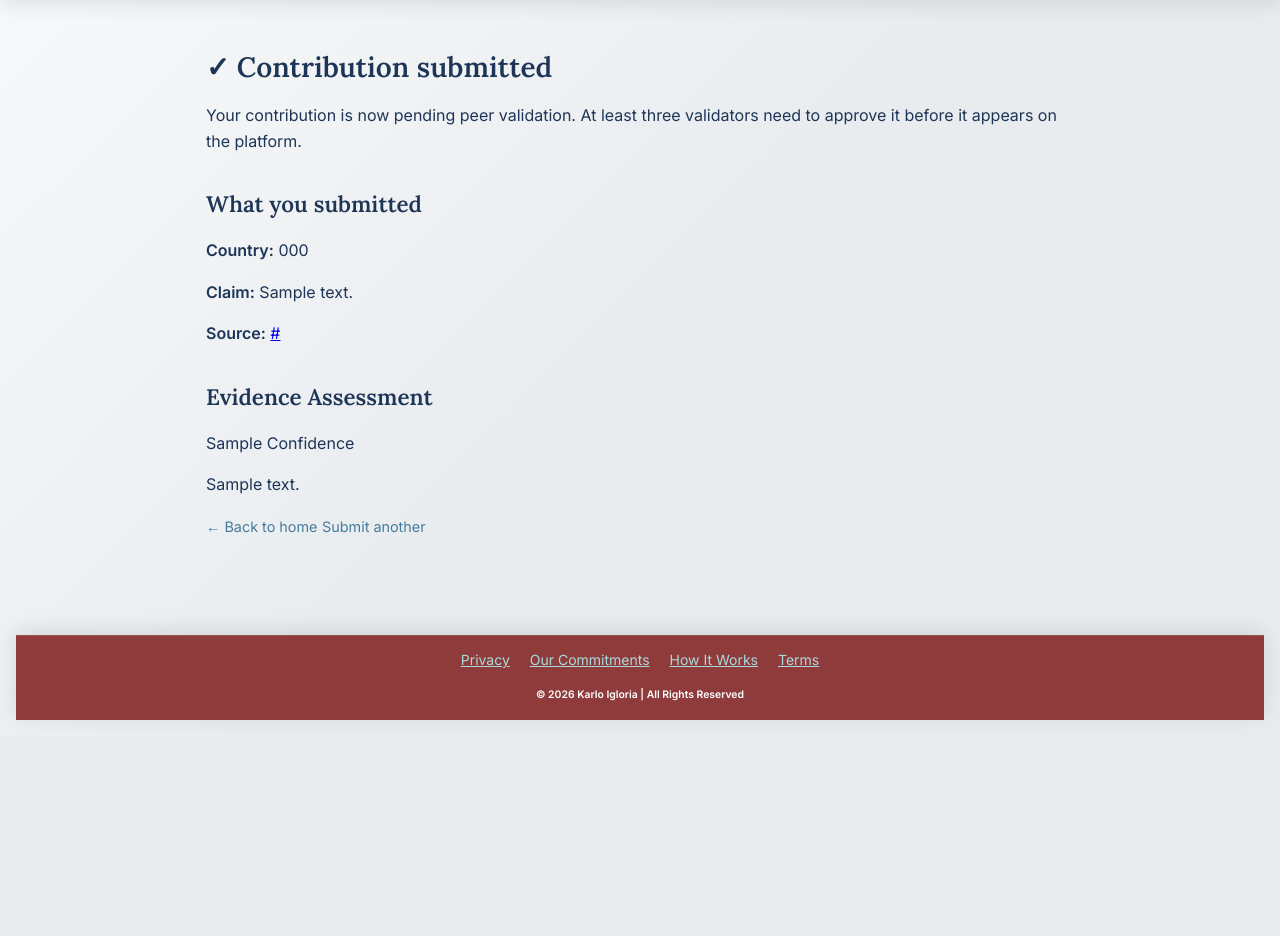
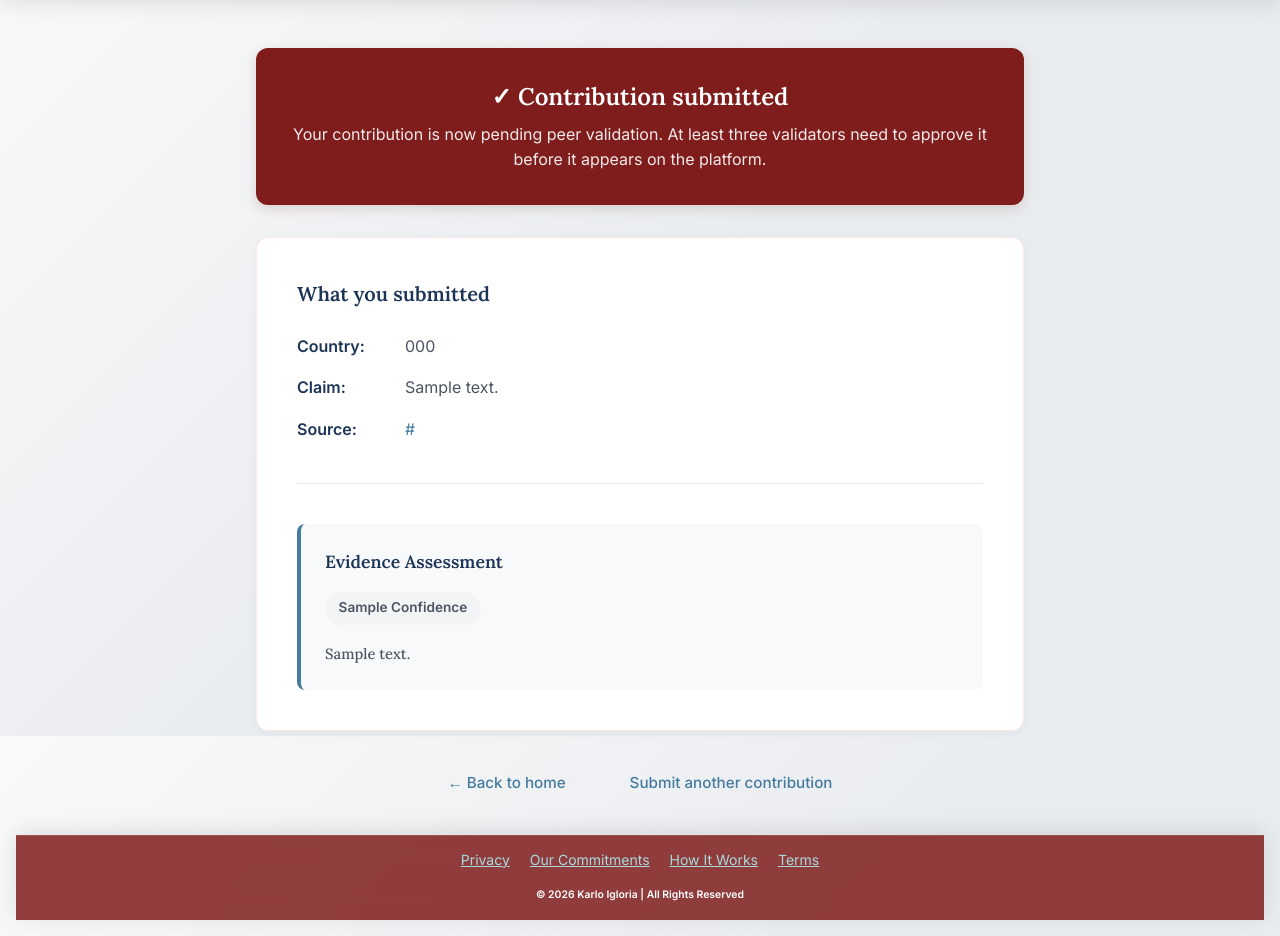
Before and after one commit to Karlo-I/conviction, a Flask app: page /contribute/confirm/1 in a window 1280 px wide. Shown: the part 64-1000 px from the top of the page. Before the commit the page ends 784 px from the top, so only its background shows below. Run offline with Flask 3, Linux system fonts and the light colour scheme; the visitor is signed in with stand-in values (Sample User, id 1); a database or web service that is not in the repository returns one stand-in record (values such as "Sample title"); some libraries are stand-ins or nearby versions.

Commit message:
more refactoring

```diff
--- a/routes_quiz.py
+++ b/routes_quiz.py
@@ -22,7 +22,7 @@ def quiz_route():
     retake_days = int(models.get_config(db, 'quiz_retake_days') or 90)
     if not models.can_retake_quiz(db, user_id, retake_days=retake_days):
         flash(f'You can retake the quiz every {retake_days} days.', 'error')
-        return redirect(url_for('index'))
+        return redirect(url_for('main.index'))
 
     if request.method == 'POST':
         responses = {q['id']: request.form.get(q['id']) for q in quiz.get_questions()}
--- a/static/css/styles.css
+++ b/static/css/styles.css
@@ -1414,7 +1414,7 @@ button,
 }
 
 /* ============================================================
-   15. LENS PAGE - ISSUE CARDS & RELATED FORCES
+   16. LENS PAGE - ISSUE CARDS & RELATED FORCES
    ============================================================ */
 
 /* Main Lens Container */
@@ -1531,7 +1531,7 @@ button,
 }
 
 /* ==========================================
-   RELATED FORCES SECTION - Distinct & Clear
+   17. RELATED FORCES SECTION - Distinct & Clear
    ========================================== */
 /* Related Forces Outer Container - Match Forces Page */
 .related-forces {
@@ -1599,3 +1599,190 @@ button,
         padding: 1.5rem;
     }
 }
+
+/* ============================================================
+   18. CONFIRMATION PAGE LAYOUT
+   ============================================================ */
+   .confirm-page {
+    max-width: 800px;
+    margin: 0 auto;
+    padding: 0 1rem;
+}
+
+/* Success Banner */
+.success-banner {
+    background: var(--color-burgundy);
+    color: #ffffff;
+    padding: 2rem;
+    border-radius: 12px;
+    margin-bottom: 2rem;
+    text-align: center;
+    box-shadow: 0 4px 12px rgba(127, 29, 29, 0.15);
+}
+
+.success-banner h1 {
+    color: #ffffff;
+    margin: 0 0 0.5rem 0;
+    font-size: 1.5rem;
+}
+
+.success-banner p {
+    color: rgba(255, 255, 255, 0.9);
+    margin: 0;
+    font-size: 1rem;
+}
+
+/* Digest Card */
+.contribution-digest {
+    background: #ffffff;
+    border: 1px solid rgba(254, 205, 211, 0.5);
+    border-radius: 12px;
+    padding: 2.5rem;
+    box-shadow: 0 2px 8px rgba(0, 0, 0, 0.04);
+    margin-bottom: 2rem;
+}
+
+.digest-section {
+    margin-bottom: 2.5rem;
+    padding-bottom: 2.5rem;
+    border-bottom: 1px solid #e9ecef;
+}
+
+.digest-section:last-of-type {
+    margin-bottom: 0;
+    padding-bottom: 0;
+    border-bottom: none;
+}
+
+.digest-section h2 {
+    margin-top: 0;
+    margin-bottom: 1.5rem;
+    color: var(--color-text-primary);
+    font-size: 1.25rem;
+}
+
+/* Aligned Detail Rows */
+.digest-details {
+    display: flex;
+    flex-direction: column;
+    gap: 1rem;
+}
+
+.detail-row {
+    display: flex;
+    flex-wrap: wrap;
+    gap: 0.5rem;
+    line-height: 1.6;
+}
+
+.detail-label {
+    font-weight: 600;
+    color: var(--color-text-primary);
+    min-width: 100px; /* Ensures all labels align perfectly */
+}
+
+.detail-value {
+    color: var(--color-text-secondary);
+    flex: 1;
+}
+
+.source-link {
+    color: #457b9d;
+    word-break: break-all;
+    text-decoration: none;
+    border-bottom: 1px solid transparent;
+    transition: border-color 0.2s ease;
+}
+
+.source-link:hover {
+    border-bottom-color: #457b9d;
+}
+
+/* Evidence Section */
+.evidence-section {
+    background: #f8f9fa;
+    padding: 1.5rem;
+    border-radius: 8px;
+    border-left: 4px solid #457b9d;
+}
+
+.evidence-section h2 {
+    margin-top: 0;
+    margin-bottom: 1rem;
+    font-size: 1.1rem;
+    color: var(--color-text-primary);
+}
+
+.confidence-badge {
+    display: inline-block;
+    padding: 0.35rem 0.85rem;
+    border-radius: 20px;
+    font-size: 0.85rem;
+    font-weight: 600;
+    margin-bottom: 1rem;
+    text-transform: capitalize;
+}
+
+.confidence-badge.strong { background: #d1fae5; color: #065f46; }
+.confidence-badge.partial { background: #fef3c7; color: #92400e; }
+.confidence-badge.weak { background: #fee2e2; color: #991b1b; }
+.confidence-badge.none { background: #f3f4f6; color: #4b5563; }
+
+.evidence-summary {
+    margin: 0;
+    line-height: 1.7;
+    font-family: 'Lora', serif;
+    font-size: .92rem;
+    color: var(--color-text-secondary);
+}
+
+.evidence-loading {
+    margin: 0;
+    color: var(--color-text-secondary);
+    font-style: italic;
+}
+
+/* Action Links */
+.confirm-actions {
+    display: flex;
+    justify-content: center;
+    gap: 2rem;
+    margin-top: 2rem;
+}
+
+.action-link {
+    font-size: 0.95rem;
+    color: #457b9d;
+    text-decoration: none;
+    font-weight: 500;
+    padding: 0.5rem 1rem;
+    border-radius: 6px;
+    transition: all 0.2s ease;
+}
+
+.action-link:hover {
+    color: var(--color-burgundy);
+    background: rgba(127, 29, 29, 0.05);
+}
+
+/* Mobile Responsiveness */
+@media screen and (max-width: 600px) {
+    .confirm-actions {
+        flex-direction: column;
+        align-items: center;
+        gap: 1rem;
+    }
+
+    .detail-row {
+        flex-direction: column;
+        gap: 0.25rem;
+    }
+
+    .detail-label {
+        min-width: auto;
+    }
+
+    .contribution-digest {
+        padding: 1.5rem;
+    }
+}
--- a/templates/contribute_confirm.html
+++ b/templates/contribute_confirm.html
@@ -4,61 +4,102 @@
 
 {% block content %}
 <div class="confirm-page">
+
+    <!-- Success Banner -->
     <div class="success-banner">
         <h1>✓ Contribution submitted</h1>
         <p>Your contribution is now pending peer validation. At least three validators need to approve it before it appears on the platform.</p>
     </div>
 
+    <!-- Contribution Digest Card -->
     <article class="contribution-digest">
+
         {% if is_owner %}
-        <section>
+            <section class="digest-section">
                 <h2>What you submitted</h2>
-            <p><strong>Country:</strong> {{ contribution.country_code }}</p>
-            <p><strong>Claim:</strong> {{ contribution.note }}</p>
+                <div class="digest-details">
+                    <div class="detail-row">
+                        <span class="detail-label">Country:</span>
+                        <span class="detail-value">{{ contribution.country_code }}</span>
+                    </div>
+                    <div class="detail-row">
+                        <span class="detail-label">Claim:</span>
+                        <span class="detail-value">{{ contribution.note }}</span>
+                    </div>
                     {% if contribution.source_url %}
-            <p><strong>Source:</strong> <a href="{{ contribution.source_url }}" target="_blank">{{ contribution.source_url }}</a></p>
+                    <div class="detail-row">
+                        <span class="detail-label">Source:</span>
+                        <span class="detail-value">
+                            <a href="{{ contribution.source_url }}" target="_blank" rel="noopener noreferrer" class="source-link">{{ contribution.source_url }}</a>
+                        </span>
+                    </div>
                     {% endif %}
+                </div>
             </section>
         {% else %}
-        <section>
+            <section class="digest-section">
                 <h2>Your source</h2>
+                <div class="digest-details">
                     {% if my_source.source_url %}
-            <p><a href="{{ my_source.source_url }}" target="_blank">{{ my_source.source_url }}</a></p>
+                    <div class="detail-row">
+                        <span class="detail-label">Source:</span>
+                        <span class="detail-value">
+                            <a href="{{ my_source.source_url }}" target="_blank" rel="noopener noreferrer" class="source-link">{{ my_source.source_url }}</a>
+                        </span>
+                    </div>
                     {% endif %}
                     {% if my_source.source_excerpt %}
-            <p>{{ my_source.source_excerpt }}</p>
+                    <div class="detail-row">
+                        <span class="detail-label">Excerpt:</span>
+                        <span class="detail-value">{{ my_source.source_excerpt }}</span>
+                    </div>
                     {% endif %}
+                </div>
             </section>
 
-        <section>
+            <section class="digest-section">
                 <h2>Added to existing claim</h2>
-            <p><strong>Country:</strong> {{ contribution.country_code }}</p>
-            <p><strong>Claim:</strong> {{ contribution.note }}</p>
+                <div class="digest-details">
+                    <div class="detail-row">
+                        <span class="detail-label">Country:</span>
+                        <span class="detail-value">{{ contribution.country_code }}</span>
+                    </div>
+                    <div class="detail-row">
+                        <span class="detail-label">Claim:</span>
+                        <span class="detail-value">{{ contribution.note }}</span>
+                    </div>
+                </div>
             </section>
         {% endif %}
 
+        <!-- Evidence Assessment -->
+        <section class="evidence-section">
+            <h2>Evidence Assessment</h2>
             {% if contribution.summary %}
-        <section class="evidence">
-            <h2>Evidence Assessment</h2>
-            <p class="confidence {% if contribution.confidence == 'strong evidence' %}strong
+                <p class="confidence-badge {% if contribution.confidence == 'strong evidence' %}strong
                            {% elif contribution.confidence == 'partial evidence' %}partial
                            {% elif contribution.confidence == 'weak evidence' %}weak
                            {% else %}none{% endif %}">
                     {{ contribution.confidence | title }}
                 </p>
-            <p>{{ contribution.summary }}</p>
+                <p class="evidence-summary">{{ contribution.summary }}</p>
+            {% else %}
+                <div class="evidence-loading">
+                    <p><em>AI digest is being generated. Check back shortly.</em></p>
+                </div>
+            {% endif %}
         </section>
-        {% else %}
-        <section class="evidence">
-            <h2>Evidence Assessment</h2>
-            <p><em>AI digest is being generated. Check back shortly.</em></p>
-        </section>
-        {% endif %}
+
     </article>
 
-    <div class="actions">
-        <a href="{{ url_for('main.index') }}" style="font-size: 0.9rem; color: #457b9d; text-decoration: none;">&larr; Back to home</a>
-        <a href="{{ url_for('contribute') }}"style="font-size: 0.9rem; color: #457b9d; text-decoration: none;">Submit another</a>
+    <!-- Action Links -->
+    <div class="confirm-actions">
+        <a href="{{ url_for('main.index') }}" class="action-link">
+            &larr; Back to home
+        </a>
+        <a href="{{ url_for('contribute.contribute') }}" class="action-link">
+            Submit another contribution
+        </a>
     </div>
 
 </div>
@@ -66,7 +107,6 @@
 {% if not contribution.summary %}
 <script>
     // If the AI digest isn't ready yet, wait 3 seconds and refresh the page.
-    // Once the digest is generated, this script won't run, stopping the loop.
     setTimeout(() => {
         location.reload();
     }, 3000);
```
Also changed, not shown: routes_auth.py (+5 -5 lines), routes_lens.py (+6 -6 lines). Lines whose indentation alone changed are shown as unchanged.
